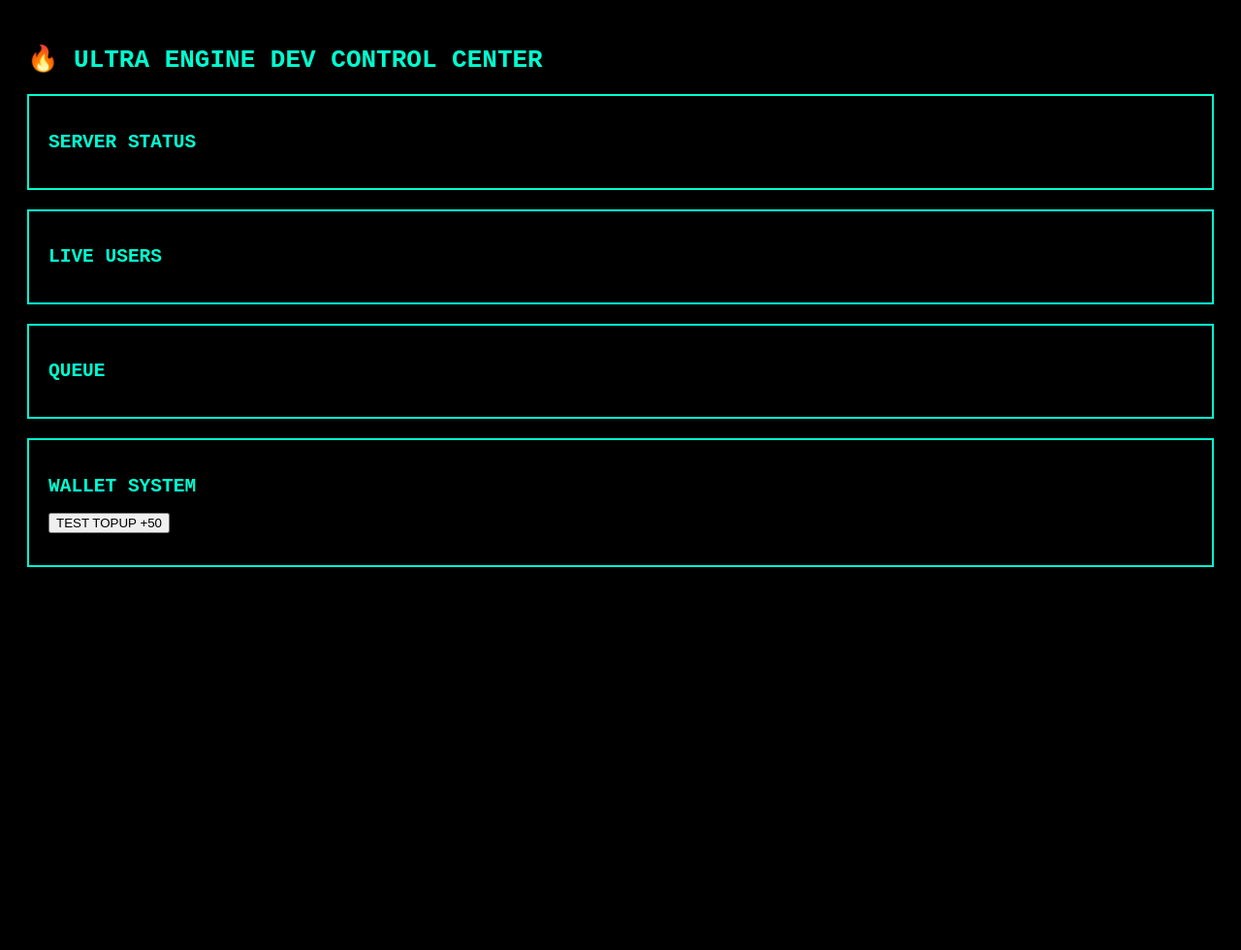
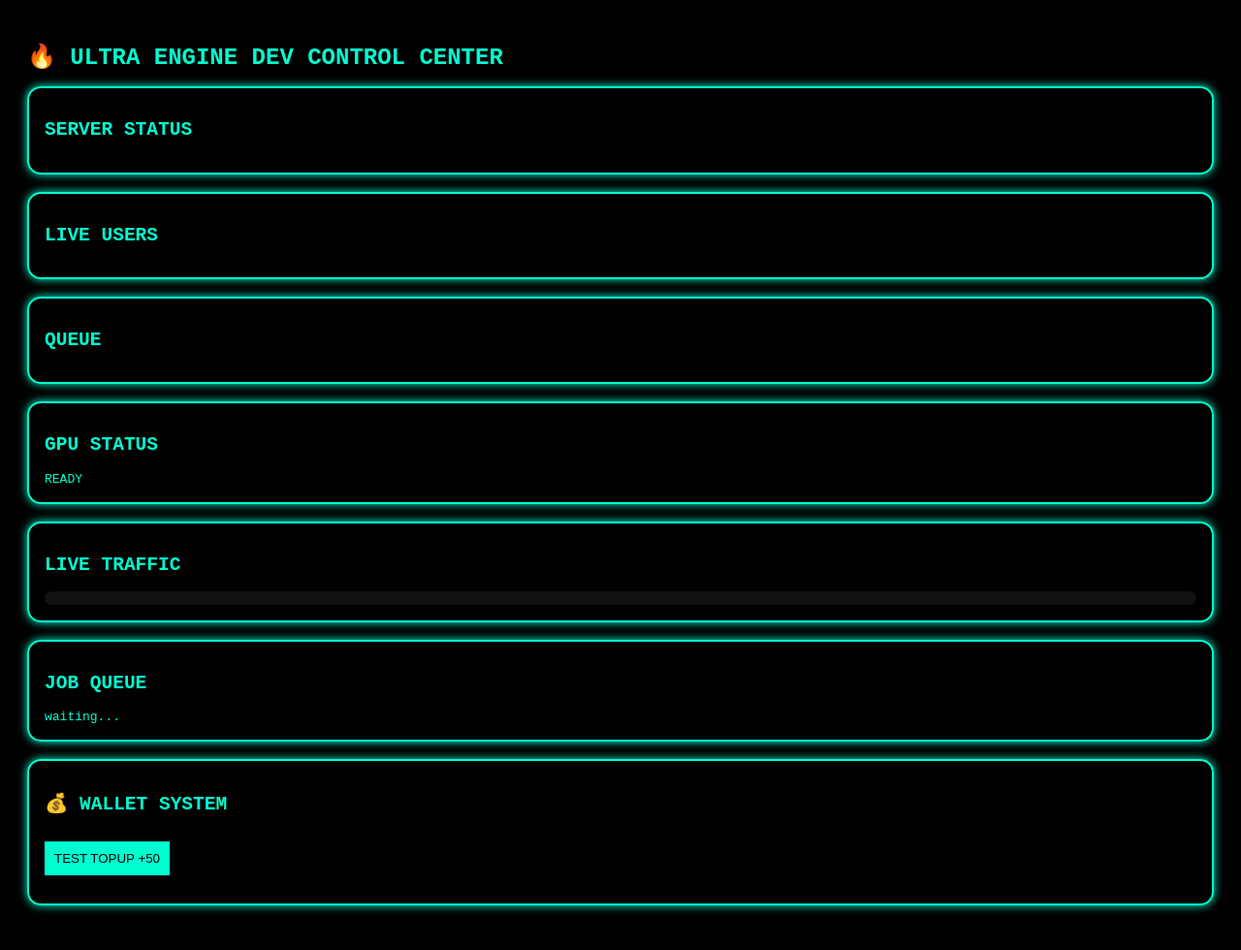
Before and after one commit to Narong69za/narong69za.github.io, a website: page admin/index.html in a window 1280 px wide. Shown: the whole page at 97% size. Before the commit the page ends 800 px from the top, so only its background shows below. Drawn offline with Linux system fonts and the light colour scheme; no server answers.

Commit message:
Update index.html

```diff
--- a/admin/index.html
+++ b/admin/index.html
@@ -2,9 +2,54 @@
 <html>
 <head>
 
-<title>ULTRA ENGINE ADMIN</title>
+<title>ULTRA ENGINE DEV CONTROL CENTER</title>
+<meta name="viewport" content="width=device-width,initial-scale=1">
 
-<link rel="stylesheet" href="/admin/admin.css">
+<style>
+
+body{
+ background:#000;
+ color:#00ffd0;
+ font-family:monospace;
+ padding:20px;
+}
+
+h1{
+ font-size:24px;
+}
+
+.panel{
+ border:2px solid #00ffd0;
+ border-radius:14px;
+ padding:16px;
+ margin-bottom:18px;
+ box-shadow:0 0 10px #00ffd0;
+}
+
+.progress{
+ width:100%;
+ height:14px;
+ background:#111;
+ border-radius:8px;
+ overflow:hidden;
+}
+
+.bar{
+ height:100%;
+ width:0%;
+ background:#00ffd0;
+ transition:0.4s;
+}
+
+button{
+ background:#00ffd0;
+ border:none;
+ padding:10px;
+ margin-top:10px;
+ cursor:pointer;
+}
+
+</style>
 
 </head>
 
@@ -12,29 +57,107 @@
 
 <h1>🔥 ULTRA ENGINE DEV CONTROL CENTER</h1>
 
-<div class="box">
+<div class="panel">
 <h2>SERVER STATUS</h2>
 <pre id="server"></pre>
 </div>
 
-<div class="box">
+<div class="panel">
 <h2>LIVE USERS</h2>
 <pre id="users"></pre>
 </div>
 
-<div class="box">
+<div class="panel">
 <h2>QUEUE</h2>
 <pre id="queue"></pre>
 </div>
 
-<div class="box">
-<h2>WALLET SYSTEM</h2>
-<button onclick="testTopup()">TEST TOPUP +50</button>
-<pre id="wallet"></pre>
+<div class="panel">
+<h2>GPU STATUS</h2>
+<div id="gpu">READY</div>
 </div>
 
-<script src="/admin/guard.js"></script>
-<script src="/admin/admin.js"></script>
+<div class="panel">
+<h2>LIVE TRAFFIC</h2>
+<div class="progress">
+<div class="bar" id="trafficBar"></div>
+</div>
+</div>
+
+<div class="panel">
+<h2>JOB QUEUE</h2>
+<div id="jobStatus">waiting...</div>
+</div>
+
+<div class="panel">
+<h2>💰 WALLET SYSTEM</h2>
+
+<button onclick="testTopup()">TEST TOPUP +50</button>
+
+<pre id="wallet"></pre>
+
+</div>
+
+<script>
+
+const ADMIN_HEADER={
+ headers:{
+   "x-admin":"true"
+ }
+};
+
+async function updatePanel(){
+
+ try{
+
+   const server = await fetch("/api/status/server").then(r=>r.json());
+   document.getElementById("server").innerText =
+      JSON.stringify(server,null,2);
+
+   const users = await fetch("/api/live-users").then(r=>r.json());
+   document.getElementById("users").innerText =
+      JSON.stringify(users,null,2);
+
+   const queue = await fetch("/api/admin/queue",ADMIN_HEADER).then(r=>r.json());
+   document.getElementById("queue").innerText =
+      JSON.stringify(queue,null,2);
+
+   const wallet = await fetch("/api/admin/wallet",ADMIN_HEADER).then(r=>r.json());
+   document.getElementById("wallet").innerText =
+      JSON.stringify(wallet,null,2);
+
+   // fake realtime traffic visual
+   const percent=Math.random()*100;
+   document.getElementById("trafficBar").style.width=percent+"%";
+
+ }catch(e){
+   console.log(e);
+ }
+
+}
+
+async function testTopup(){
+
+ await fetch("/api/wallet/deposit",{
+   method:"POST",
+   headers:{
+     "Content-Type":"application/json"
+   },
+   body:JSON.stringify({
+     user:"dev",
+     amount:50
+   })
+ });
+
+ updatePanel();
+
+}
+
+setInterval(updatePanel,1500);
+
+updatePanel();
+
+</script>
 
 </body>
 </html>
```
